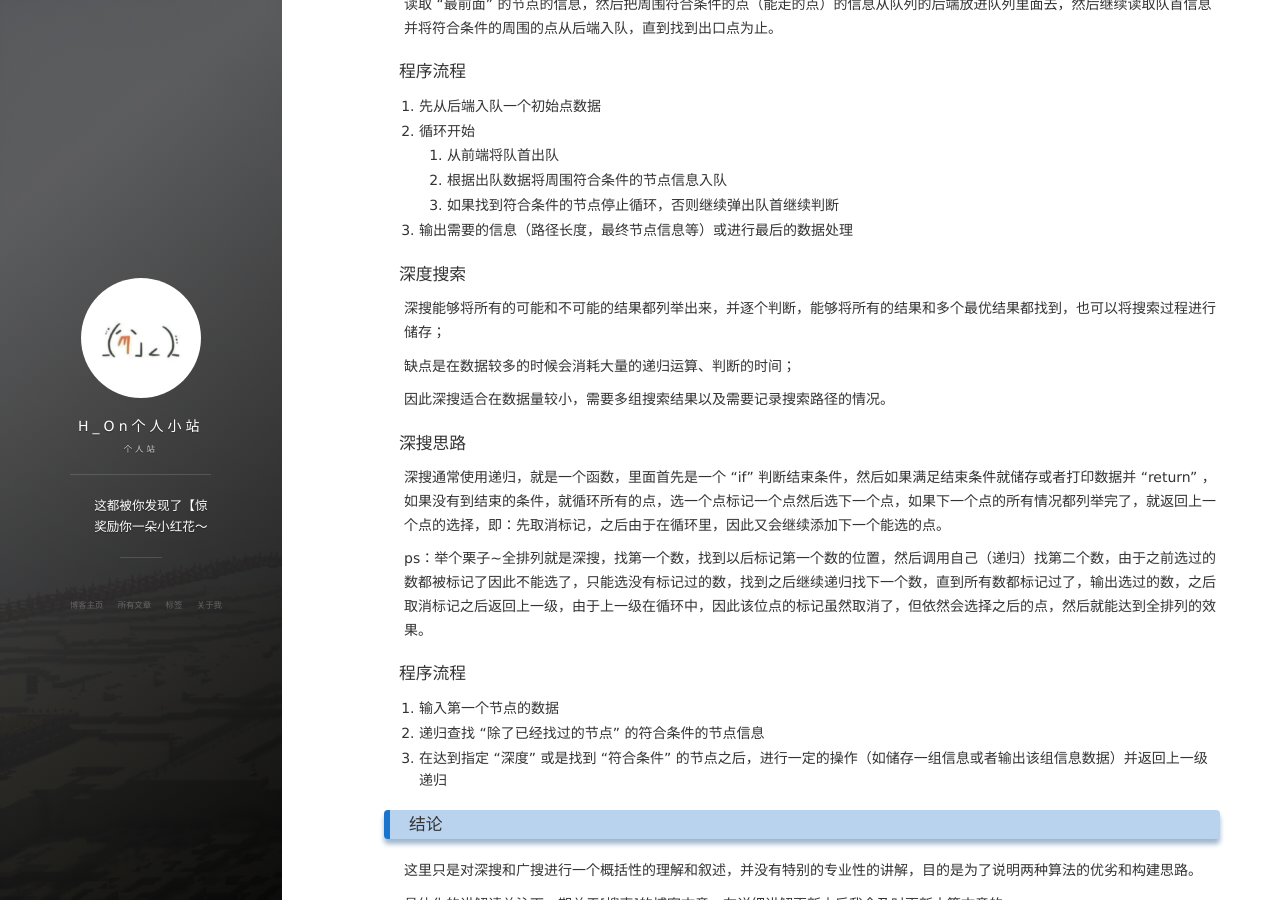
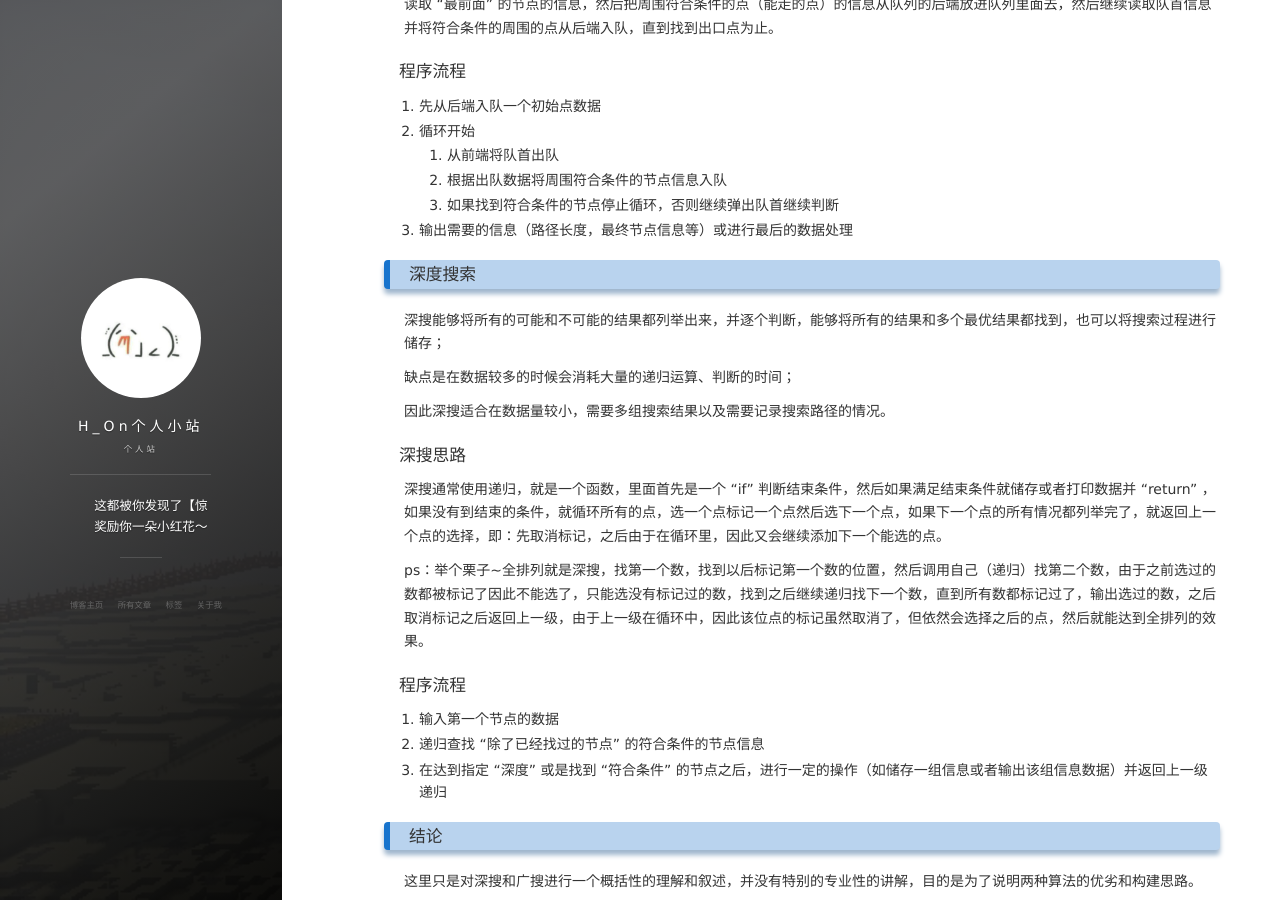
Before and after one commit to Hybrogen/Hybrogen.github.io, a Jekyll site: the page built from _posts/2019-05-25-SearchStudy.md, in a window 1280 px wide and 900 px high, scrolled down 590 px. Built offline with Jekyll 4.4.1, drawn with Linux system fonts in a browser that asks for light colours; nearby versions of some CDN libraries; comment, search, counter and statistics services are not loaded.

Commit message:
搜索-算法学习

```diff
--- a/_posts/2019-05-25-SearchStudy.md
+++ b/_posts/2019-05-25-SearchStudy.md
@@ -29,7 +29,7 @@ tag: 算法
 	3. 如果找到符合条件的节点停止循环，否则继续弹出队首继续判断
 3. 输出需要的信息（路径长度，最终节点信息等）或进行最后的数据处理
 
-#### 深度搜索
+### 深度搜索
 深搜能够将所有的可能和不可能的结果都列举出来，并逐个判断，能够将所有的结果和多个最优结果都找到，也可以将搜索过程进行储存；
 
 缺点是在数据较多的时候会消耗大量的递归运算、判断的时间；
```
